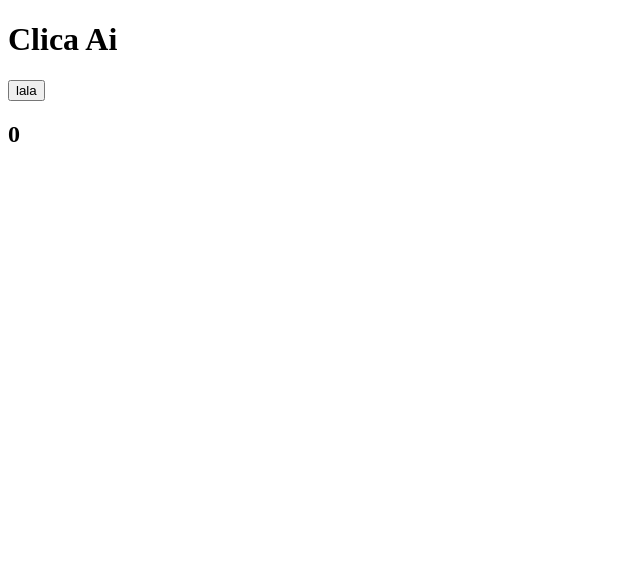
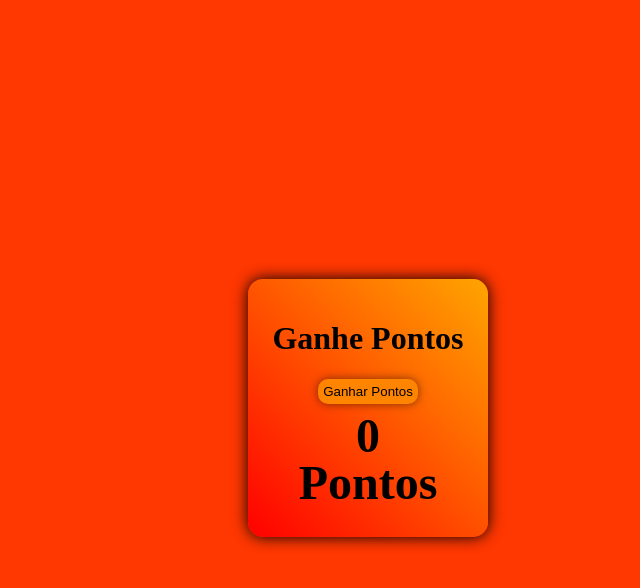
Before and after one commit to BuscandoBugs-Git/githubs, a plain HTML site: page index.html in a window 1280 px wide. Shown: the whole page, without its empty margins (0-640 px from the left). Drawn offline with Linux system fonts and the light colour scheme.

Commit message:
Estilo Total

```diff
--- a/index.html
+++ b/index.html
@@ -4,13 +4,15 @@
     <meta charset="UTF-8">
     <meta name="viewport" content="width=device-width, initial-scale=1.0">
     <title>Document</title>
+    <link rel="stylesheet" href="style.css">
     <script src="script.js"></script>
 </head>
 <body>
     <div class="caixa">
-    <h1> Clica Ai</h1>
-    <button onclick="addpontos()"> lala </button>
+    <h1> Ganhe Pontos</h1>
+    <button onclick="addpontos()"> Ganhar Pontos </button>
     <h2 id="mostrarpontos"> 0 </h2>
+    <h2>Pontos</h2>
     </div>
 </body>
 </html>
--- a/style.css
+++ b/style.css
@@ -0,0 +1,40 @@
+body
+{
+    text-align: center;
+    display: flex;
+    justify-content: center;
+    align-items: center;
+    height: 100vh;
+    width: 90vh;
+    background: rgb(255, 55, 0);
+}
+
+h2
+{
+    scale: 2;
+
+}
+
+.caixa
+{
+    padding: 20px;
+    width: 200px;
+    background: linear-gradient(45deg, red, orange );
+    box-shadow: 0 0 15px;
+    border-radius: 15px;
+}
+
+button
+{
+    border-radius: 10px;
+    padding: 5px;
+    background: rgb(255, 132, 0);
+    border-style: inherit;
+    box-shadow: 0 0 10px rgba(0, 0, 0 ,0.5);
+}
+
+button:hover
+{
+    background: rgb(255, 146, 30);
+    cursor: pointer;
+}
```
Also changed, not shown: script.js (line endings or trailing spaces).
